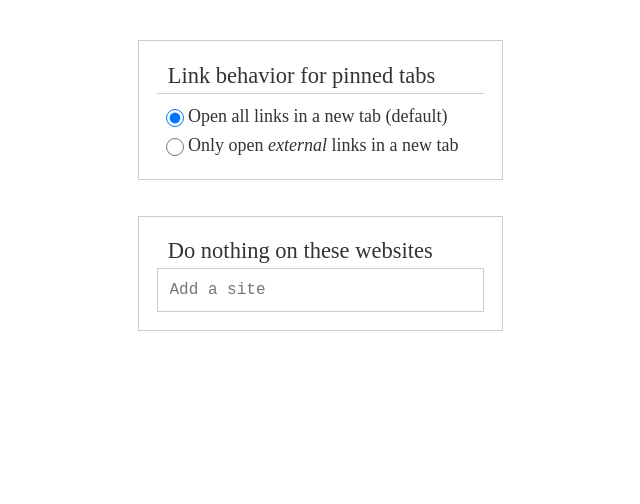
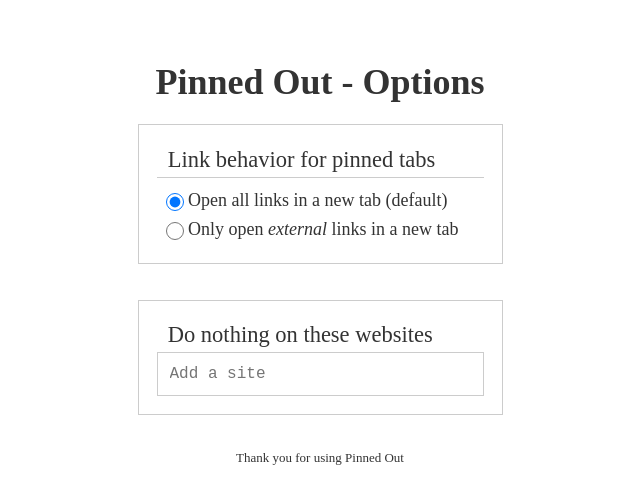
Before and after one commit to goodguyry/pinned-out, a browser extension: page src/options/options.html in a window 1280 px wide. Shown: the whole page, without its empty margins (320-960 px from the left). Drawn offline with Linux system fonts and the light colour scheme; files that its build step writes are made by us from their sources.

Commit message:
Options page styling updates

```diff
--- a/src/options/options.css
+++ b/src/options/options.css
@@ -37,6 +37,15 @@
   padding: 1em;
   margin: 0 auto 2em auto;
   border: 1px solid #ccc;
+}
+
+h1 {
+  text-align: center;
+}
+
+p {
+  font-size: small;
+  text-align: center;
 }
 
 /* Section headings */
--- a/src/options/options.html
+++ b/src/options/options.html
@@ -7,6 +7,7 @@
 </head>
 
 <body>
+  <h1>Pinned Out - Options</h1>
 
   <div id="behavior">
     <fieldset>
@@ -33,6 +34,8 @@
     <input id="add" type="text" value="" placeholder="Add a site" autocomplete="off" autocorrect="off" autocapitalize="off" />
   </div>
 
+  <p>Thank you for using Pinned Out</p>
+
   <script src="js/options.js"></script>
 
 </body>
```
